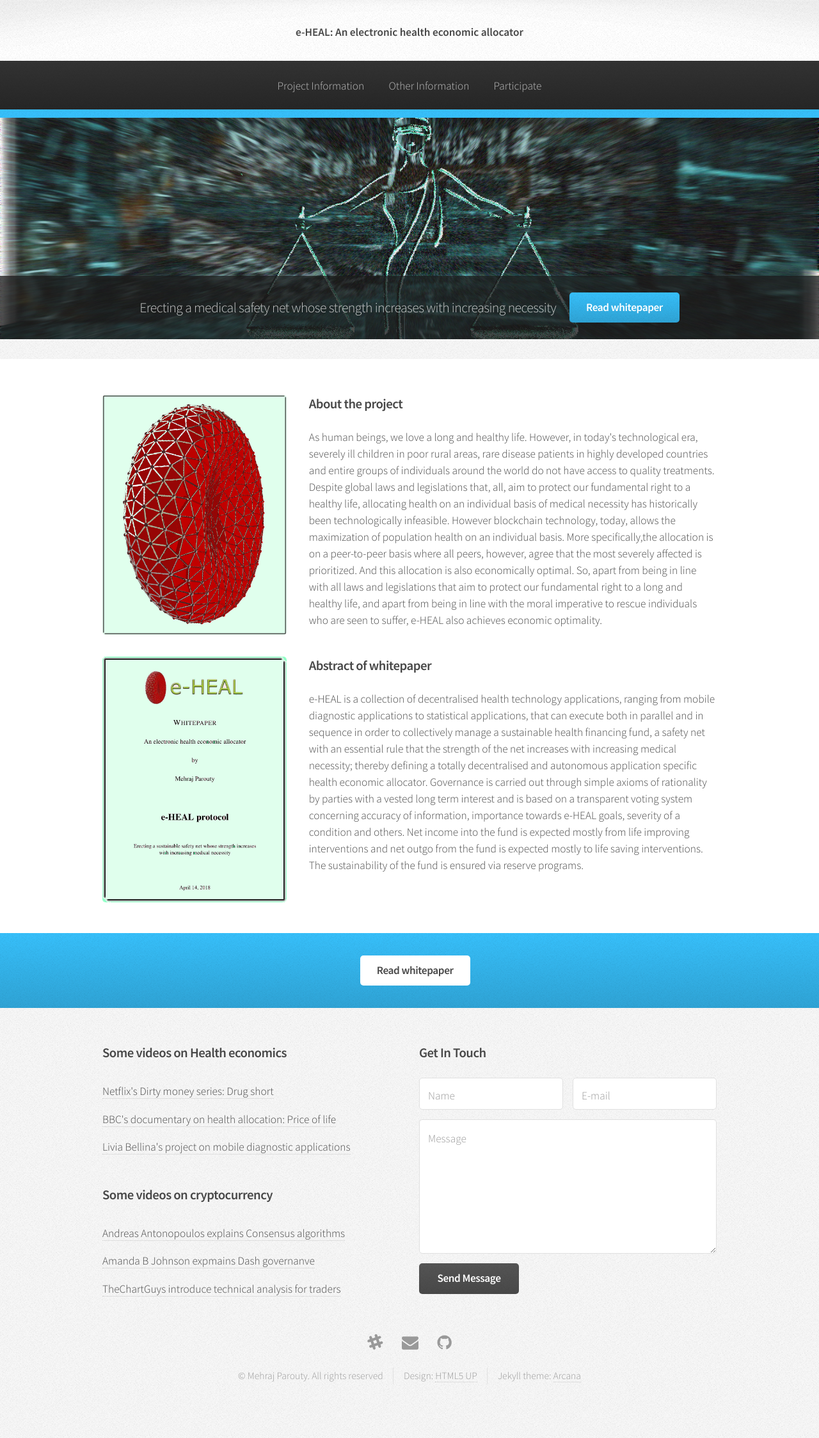
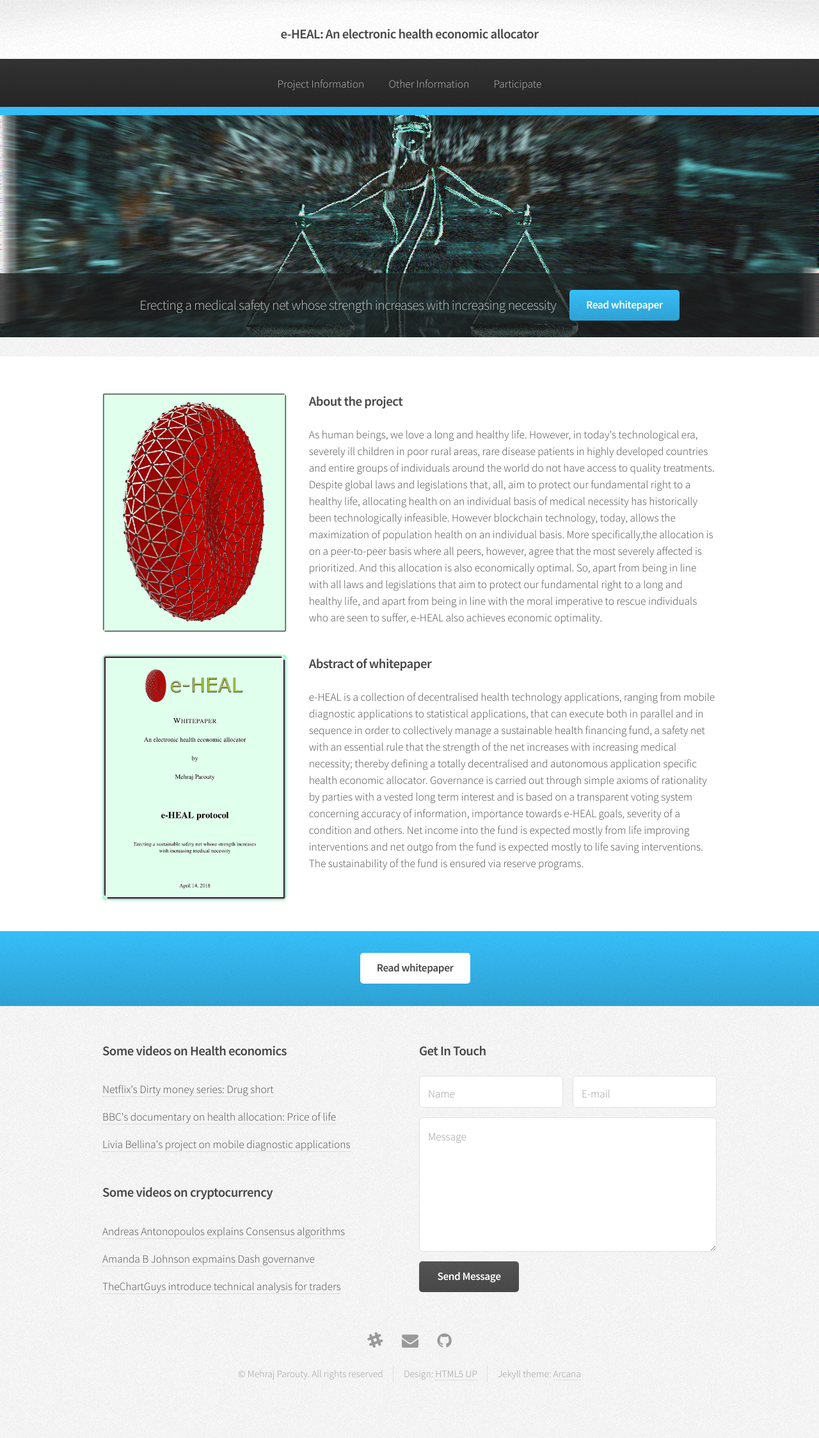
Before and after one commit to e-HEAL/e-heal.github.io, a Jekyll site: the page built from index.html, in a window 1280 px wide. Shown: the whole page at 64% size. Built offline with Jekyll 4.4.1, drawn with Linux system fonts in a browser that asks for light colours; the list of posts is cut into pages by our own code; comment, search, counter and statistics services are not loaded.

```diff
--- a/_includes/header.html
+++ b/_includes/header.html
@@ -29,7 +29,7 @@
 			<div id="header">
 
 				<!-- Logo -->
-				<h1>e-HEAL: An electronic health economic allocator</h1>
+				<h3>e-HEAL: An electronic health economic allocator</h3>
 				<!-- Nav -->
 					<nav id="nav">
 						<ul>
```
